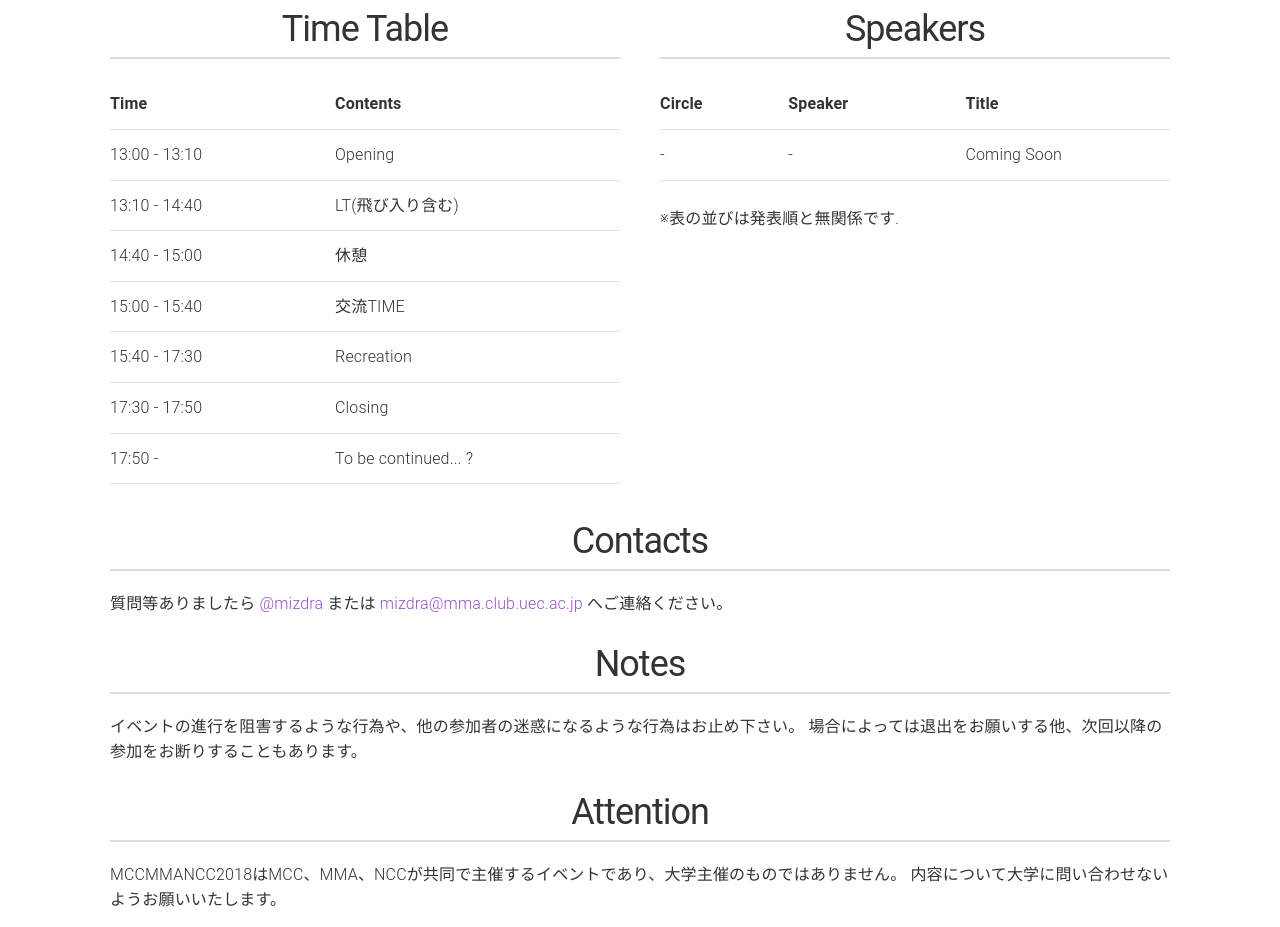
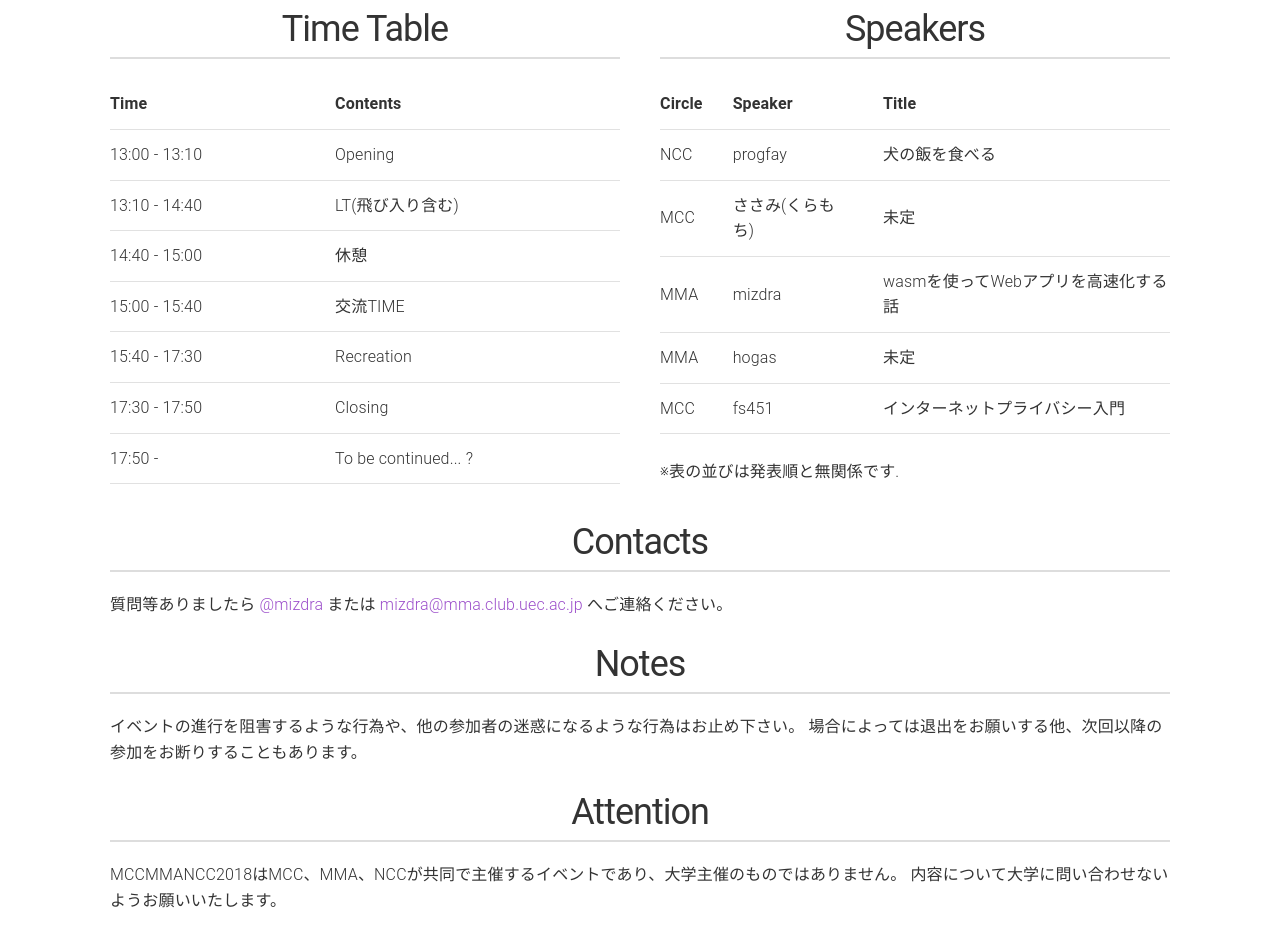
Before and after one commit to uecmma/MCCMMANCC2020, a website: page public/index.html in a window 1280 px wide. Shown: the part 1300-2227 px from the top of the page. Drawn offline with Linux system fonts and the light colour scheme.

Commit message:
update speakers

```diff
--- a/public/index.html
+++ b/public/index.html
@@ -109,7 +109,11 @@
           <div class="description">
             <table>
               <tr><th>Circle</th><th>Speaker</th><th>Title</th></tr>
-              <tr><td>-</td><td>-</td><td>Coming Soon</td></tr>
+              <tr><td>NCC</td><td>progfay</td><td>犬の飯を食べる</td></tr>
+              <tr><td>MCC</td><td>ささみ(くらもち)</td><td>未定</td></tr>
+              <tr><td>MMA</td><td>mizdra</td><td>wasmを使ってWebアプリを高速化する話</td></tr>
+              <tr><td>MMA</td><td>hogas</td><td>未定</td></tr>
+              <tr><td>MCC</td><td>fs451</td><td>インターネットプライバシー入門</td></tr>
             </table>
             <p>※表の並びは発表順と無関係です.</p>
           </div>
```
